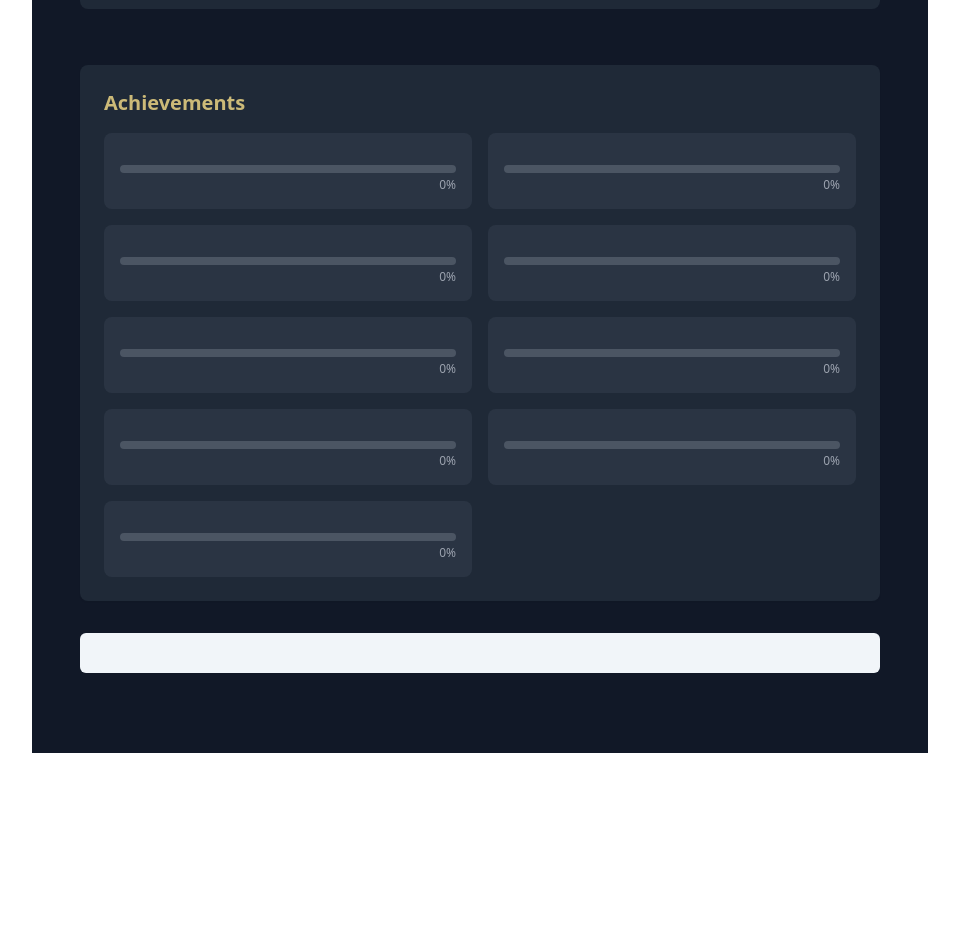
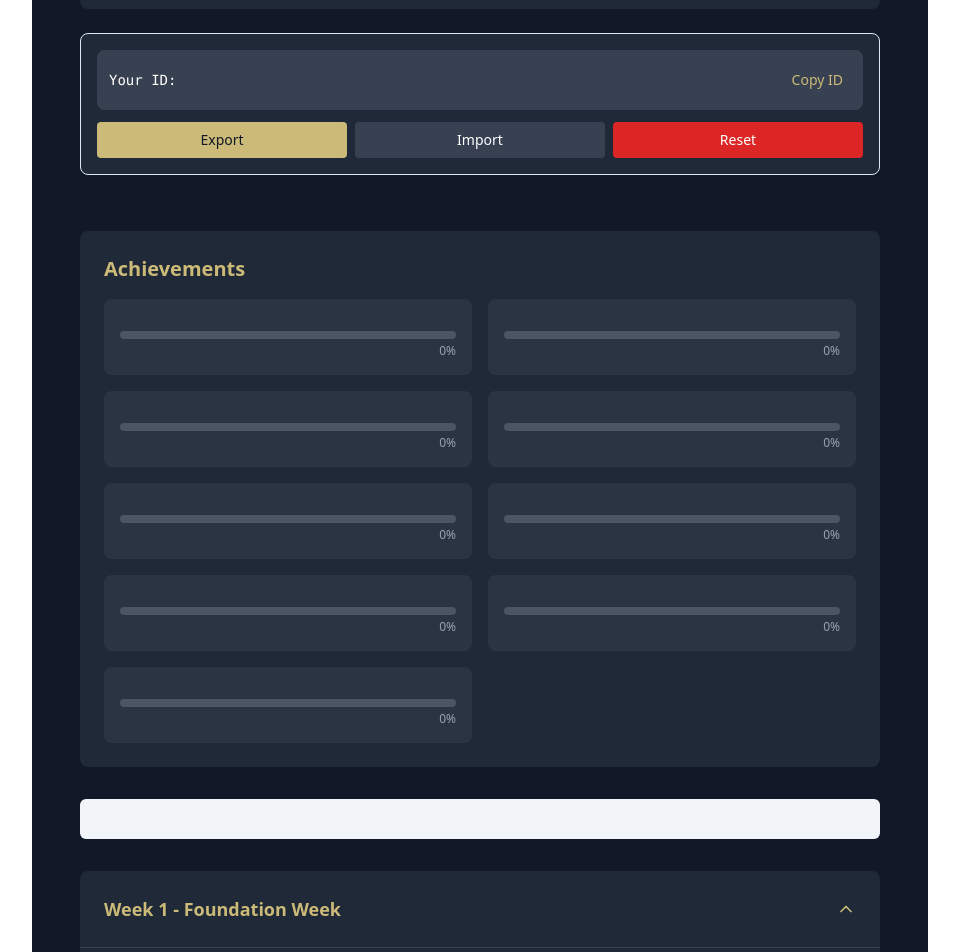
Before and after one commit to TheZoneAdmin/8weekhabit, a Next.js app: page / in a window 1280 px wide. Shown: the part 820-1772 px from the top of the page, without its empty margins (160-1119 px from the left). Before the commit the page ends 1573 px from the top, so only its background shows below. Built offline with nearby package versions, Linux system fonts and the light colour scheme.

Commit message:
Update habit-program.tsx

```diff
--- a/components/habit-program.tsx
+++ b/components/habit-program.tsx
@@ -238,11 +238,117 @@ const AchievementsPanel = ({ achievements }: { achievements: Achievement[] }) =>
 
 
 // --- DataManagement Component remains the same ---
-const DataManagement = ({ userId, onExport, onImport, onReset }: { userId: string; onExport: () => void; onImport: (file: File) => void; onReset: () => void; }) => { /* ... implementation ... */ };
+const DataManagement = ({ userId, onExport, onImport, onReset }: {
+  userId: string;
+  onExport: () => void;
+  onImport: (file: File) => void;
+  onReset: () => void; // The parent component now handles showing the confirmation
+}) => {
+  const copyUserId = () => {
+    navigator.clipboard.writeText(userId);
+    // Consider calling a toast callback passed via props for feedback
+    // Example: props.showToast("User ID copied!", "success");
+  };
+
+  // *** ADDED Missing Return Statement and JSX ***
+  return (
+    <Card className="bg-gray-800 p-3 sm:p-4 mb-6">
+      <div className="text-white">
+        {/* User ID Display */}
+        <div className="flex flex-col sm:flex-row items-start sm:items-center justify-between p-2 sm:p-3 bg-gray-700 rounded-lg mb-3">
+          <span className="font-mono text-xs sm:text-sm break-all mb-2 sm:mb-0 sm:mr-2 w-full sm:w-auto" title="Your unique tracker ID">
+            Your ID: {userId}
+          </span>
+          <button
+            onClick={copyUserId}
+            className="text-[#CCBA78] hover:text-[#CCBA78]/80 p-1 sm:p-2 text-sm whitespace-nowrap flex-shrink-0"
+            title="Copy your ID to clipboard"
+          >
+            Copy ID
+          </button>
+        </div>
+
+        {/* Action Buttons */}
+        <div className="grid grid-cols-3 gap-1 sm:gap-2 w-full text-center">
+          <button
+            onClick={onExport}
+            title="Export your progress to a JSON file"
+            className="px-2 sm:px-3 py-2 bg-[#CCBA78] text-gray-900 rounded hover:bg-[#CCBA78]/90 text-xs sm:text-sm"
+          >
+            Export
+          </button>
+
+          <label
+             title="Import progress from a previously exported JSON file"
+             className="px-2 sm:px-3 py-2 bg-gray-700 text-white rounded hover:bg-gray-600 cursor-pointer text-xs sm:text-sm"
+          >
+            Import
+            <input
+              type="file"
+              accept=".json"
+              className="hidden"
+              onChange={(e) => {
+                if (e.target.files?.[0]) {
+                  onImport(e.target.files[0]);
+                }
+                // Reset file input to allow re-importing the same file name
+                e.target.value = '';
+              }}
+            />
+          </label>
+
+          <button
+            onClick={onReset} // This now triggers the confirmation dialog in the parent
+            title="Reset all your habit progress and achievements"
+            className="px-2 sm:px-3 py-2 bg-red-600 text-white rounded hover:bg-red-700 text-xs sm:text-sm"
+          >
+            Reset
+          </button>
+        </div>
+      </div>
+    </Card>
+  );
+};
 
 // --- CollapsibleCard Component remains the same ---
-const CollapsibleCard = ({ week, children }: CollapsibleCardProps) => { /* ... implementation ... */ };
+// --- CollapsibleCard Component (Corrected with Implementation) ---
+const CollapsibleCard = ({ week, children }: CollapsibleCardProps) => {
+  // State to manage if the card content is open or closed
+  const [isOpen, setIsOpen] = useState(true); // Default to open
 
+  return (
+    <Card className="bg-gray-800 border-none overflow-hidden rounded-lg"> {/* Added overflow-hidden and rounded */}
+      {/* Clickable Header */}
+      <div
+        className="flex items-center justify-between p-4 sm:p-6 cursor-pointer hover:bg-gray-700/50 transition-colors" // Adjusted padding
+        onClick={() => setIsOpen(!isOpen)}
+        role="button" // Added role for accessibility
+        aria-expanded={isOpen} // Added aria attribute
+        aria-controls={`week-${week.week}-content`} // Added aria attribute
+      >
+        <h3 className="text-[#CCBA78] text-lg font-semibold flex items-center">
+          {/* Display Week Number and Focus */}
+          Week {week.week} - {week.focus}
+        </h3>
+        {/* Chevron Icon indicating open/closed state */}
+        <ChevronDown
+          className={`w-5 h-5 text-[#CCBA78] transform transition-transform duration-200 ${
+            isOpen ? 'rotate-180' : ''
+          }`}
+        />
+      </div>
+      {/* Conditionally Rendered Content */}
+      {isOpen && (
+        <CardContent
+           id={`week-${week.week}-content`} // Added ID for aria-controls
+           className="p-4 sm:p-6 pt-0 border-t border-gray-700" // Adjusted padding
+        >
+          {children} {/* Renders the habits passed into the card */}
+        </CardContent>
+      )}
+    </Card>
+  );
+};
 // --- useUserStorage Hook (Refined for Toast Callbacks) ---
 const useUserStorage = (showToastCallback: (message: string, type?: 'success' | 'error') => void) => { /* ... implementation including export/import/reset with callbacks ... */
     const [userId, setUserId] = useState<string>('');
```
